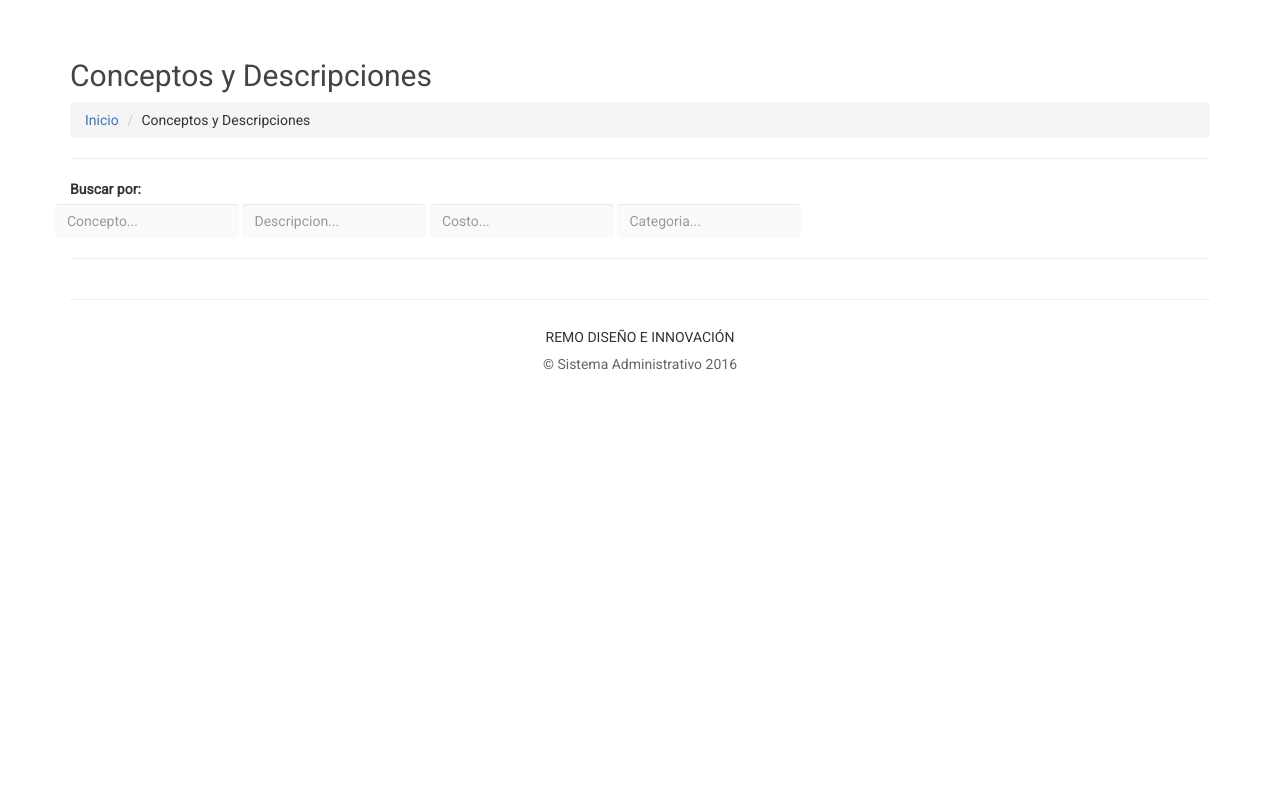
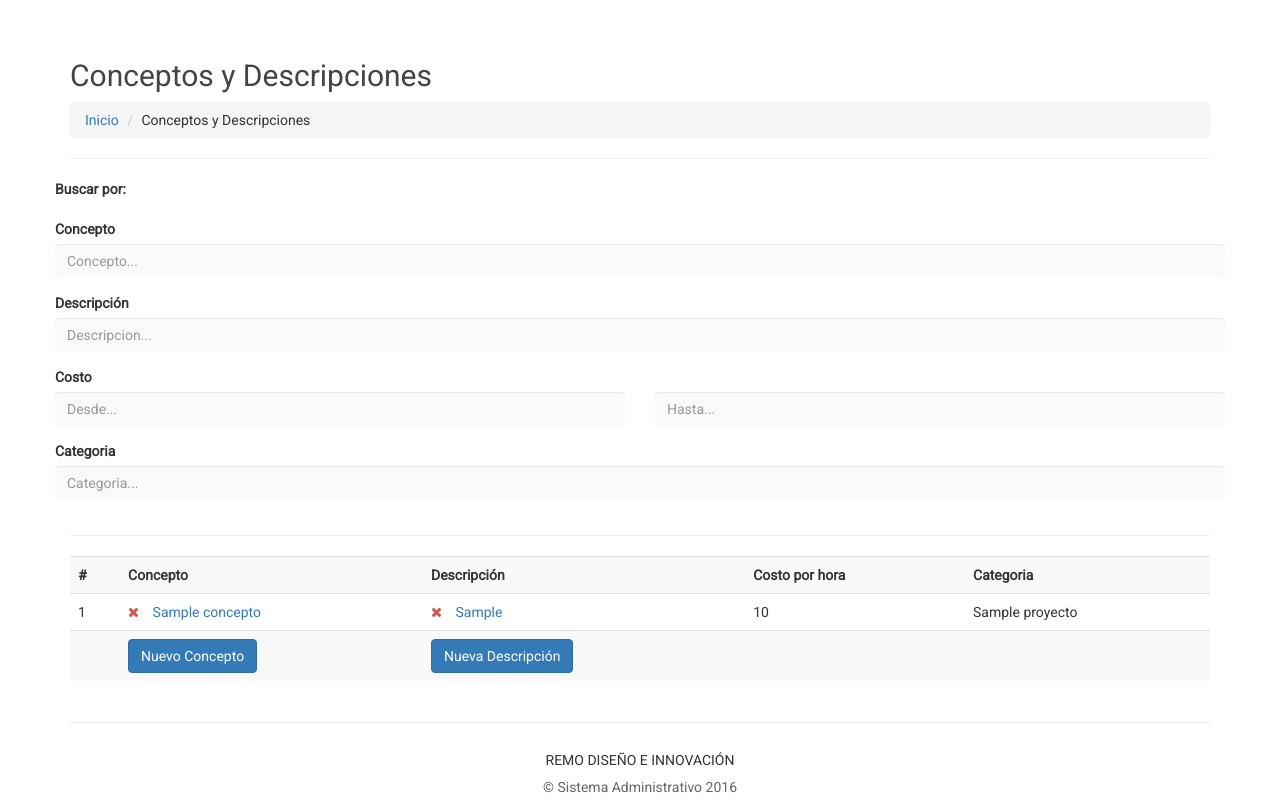
Before and after one commit to AgenciaREMO/Sistema_REMO, a CodeIgniter app: page /Sistema_REMO/conceptos/listaDescripciones in a window 1280 px wide. Shown: the part 51-859 px from the top of the page. Before the commit the page ends 421 px from the top, so only its background shows below. Run offline with CodeIgniter, Linux system fonts and the light colour scheme; tables that the repository leaves empty or names only in its code hold one stand-in row (values such as "Sample post"); data that the repository does not hold is empty; some libraries are stand-ins or nearby versions.

Commit message:
Se esta trabajando sobre la seccion de busqueda por costo, Sigue pendiente corregir la paginacion de descriciones.

```diff
--- a/application/controllers/conceptos.php
+++ b/application/controllers/conceptos.php
@@ -18,6 +18,41 @@
 			$buscar = $this->input->post("concepto");
 			$resultado = $this->concepto->obtenerConceptos();
 			$data = array('consulta' => $resultado);
+
+			$this->load->library('pagination');
+			$config['base_url'] = base_url().'/conceptos/listaDescripciones/';
+			$config['total_rows'] = $this->db->count_all('descripcion');
+			$config['per_page'] = 3;
+			$config['uri_segment'] = 3;
+			$config['num_links'] = 2;
+
+			$config['full_tag_open'] = '<ul class="pagination">';
+			$config['full_tag_close'] = '</ul>';
+			$config['first_link'] = false;
+			$config['last_link'] = false;
+			$config['first_tag_open'] = '<li>';
+			$config['first_tag_close'] = '</li>';
+			$config['prev_link'] = '&laquo';
+			$config['prev_tag_open'] = '<li class="prev">';
+			$config['prev_tag_close'] = '</li>';
+			$config['next_link'] = '&raquo';
+			$config['next_tag_open'] = '<li>';
+			$config['next_tag_close'] = '</li>';
+			$config['last_tag_open'] = '<li>';
+			$config['last_tag_close'] = '</li>';
+			$config['cur_tag_open'] = '<li class="active"><a href="#">';
+			$config['cur_tag_close'] = '</a></li>';
+			$config['num_tag_open'] = '<li>';
+			$config['num_tag_close'] = '</li>';
+
+			$this->pagination->initialize($config);
+			$data['page'] = ($this->uri->segment(3)) ? $this->uri->segment(3) : 0;
+
+			$data['lista'] = $this->concepto->obtenerPaginacion($config["per_page"], $data['page']);
+
+			$data['pagination'] = $this->pagination->create_links();
+
+
 
 			$this->load->view("conceptos/listaDescripciones", $data);
 
@@ -165,8 +200,26 @@
 			if($this->input->is_ajax_request())
 			{
 				$buscar = $this->input->post("buscar");
-				$datos = $this->concepto->mostrarResultado($buscar);
-				echo json_encode($datos, JSON_FORCE_OBJECT);
+				$tipo_bus = $this->input->post("tipo_busqueda");
+				if ($tipo_bus == "b-concepto") {
+					$datos = $this->concepto->mostrarBusquedaDescripciones($buscar, $tipo_bus);
+				}
+				else if ($tipo_bus == "b-descripcion") {
+					$datos = $this->concepto->mostrarBusquedaDescripciones($buscar, $tipo_bus);
+				}
+				else if ($tipo_bus == "b-costoinf") {
+					$datos = $this->concepto->mostrarBusquedaDescripciones($buscar, $tipo_bus);
+				}
+				else if ($tipo_bus == "b-costosup") {
+					$datos = $this->concepto->mostrarBusquedaDescripciones($buscar, $tipo_bus);
+				}
+				else if ($tipo_bus == "b-costos") {
+					$datos = $this->concepto->mostrarBusquedaDescripciones($costoinf, $costosup, $tipo_bus);
+				}
+				else if ($tipo_bus == "b-categoria") {
+					$datos = $this->concepto->mostrarBusquedaDescripciones($buscar, $tipo_bus);
+				}
+				echo json_encode($datos);
 			}
 			else
 			{
--- a/application/models/concepto.php
+++ b/application/models/concepto.php
@@ -64,14 +64,41 @@
 			$id_insertado = $this->db->insert_id();
 			return $id_insertado;
 		}
-
-		public function mostrarResultado($busqueda)
+		public function mostrarBusquedaDescripciones($busqueda, $tipo_bus, $costo1, $costo2)
 		{
-			//$this->db->like("nombre", $busqueda);
-			$resultado = $this->db->query("SELECT tipo_proyecto.nombre AS tipo, concepto.nombre AS concepto, detalles, costo, id_descripcion, concepto.id_concepto AS id_concepto FROM tipo_proyecto JOIN concepto ON tipo_proyecto.id_tipo=concepto.id_tipo JOIN descripcion ON concepto.id_concepto=descripcion.id_concepto WHERE concepto.nombre LIKE '%".$busqueda."%' ORDER BY concepto");
+			if($tipo_bus=="b-concepto")
+			{
+				$resultado = $this->db->query("SELECT tipo_proyecto.nombre AS tipo, concepto.nombre AS concepto, detalles, costo, id_descripcion, concepto.id_concepto AS id_concepto FROM tipo_proyecto JOIN concepto ON tipo_proyecto.id_tipo=concepto.id_tipo JOIN descripcion ON concepto.id_concepto=descripcion.id_concepto WHERE concepto.nombre LIKE '%".$busqueda."%' ORDER BY concepto");
+			}
+			else if($tipo_bus=="b-descripcion")
+			{
+				$resultado = $this->db->query("SELECT tipo_proyecto.nombre AS tipo, concepto.nombre AS concepto, detalles, costo, id_descripcion, concepto.id_concepto AS id_concepto FROM tipo_proyecto JOIN concepto ON tipo_proyecto.id_tipo=concepto.id_tipo JOIN descripcion ON concepto.id_concepto=descripcion.id_concepto WHERE detalles LIKE '%".$busqueda."%' ORDER BY concepto");
+			}
+			else if($tipo_bus=="b-costoinf")
+			{
+				$resultado = $this->db->query("SELECT tipo_proyecto.nombre AS tipo, concepto.nombre AS concepto, detalles, costo, id_descripcion, concepto.id_concepto AS id_concepto FROM tipo_proyecto JOIN concepto ON tipo_proyecto.id_tipo=concepto.id_tipo JOIN descripcion ON concepto.id_concepto=descripcion.id_concepto WHERE costo >= ".$busqueda." ORDER BY concepto");
+			}
+			else if($tipo_bus=="b-costosup")
+			{
+				$resultado = $this->db->query("SELECT tipo_proyecto.nombre AS tipo, concepto.nombre AS concepto, detalles, costo, id_descripcion, concepto.id_concepto AS id_concepto FROM tipo_proyecto JOIN concepto ON tipo_proyecto.id_tipo=concepto.id_tipo JOIN descripcion ON concepto.id_concepto=descripcion.id_concepto WHERE costo <= ".$busqueda." ORDER BY concepto");
+			}
+			else if($tipo_bus=="b-costos")
+			{
+				$resultado = $this->db->query("SELECT tipo_proyecto.nombre AS tipo, concepto.nombre AS concepto, detalles, costo, id_descripcion, concepto.id_concepto AS id_concepto FROM tipo_proyecto JOIN concepto ON tipo_proyecto.id_tipo=concepto.id_tipo JOIN descripcion ON concepto.id_concepto=descripcion.id_concepto WHERE costo <= ".$costo1." AND costo".$costo2." ORDER BY concepto");
+			}
+			else if($tipo_bus=="b-categoria")
+			{
+				$resultado = $this->db->query("SELECT tipo_proyecto.nombre AS tipo, concepto.nombre AS concepto, detalles, costo, id_descripcion, concepto.id_concepto AS id_concepto FROM tipo_proyecto JOIN concepto ON tipo_proyecto.id_tipo=concepto.id_tipo JOIN descripcion ON concepto.id_concepto=descripcion.id_concepto WHERE tipo_proyecto.nombre LIKE '%".$busqueda."%' ORDER BY concepto");
+			}
 
 			return $resultado->result();
 		}
+		public function obtenerPaginacion($limit, $start)
+		{
+			$query = $this->db->query("SELECT * FROM descripcion LIMIT " . $start . ", " . $limit);
+      		return $query->result();
+		}
+
 
 		//OTROS
 		public function obtenerTipos()
--- a/application/views/conceptos/listaDescripciones.php
+++ b/application/views/conceptos/listaDescripciones.php
@@ -7,7 +7,7 @@
 			  <li>Conceptos y Descripciones</li>
 			</ol>
 			<hr>
-			<form class="form-inline">
+			<form class="form-horizontal">
 				<?php
 					$concepto = array(
 						'name' => 'concepto',
@@ -21,11 +21,17 @@
 						'placeholder' => 'Descripcion...',
 						'id' => 'b-descripcion'
 					);
-					$costo = array(
-						'name' => 'costo',
+					$costoinf = array(
+						'name' => 'costoinf',
 						'class' => 'form-control',
-						'placeholder' => 'Costo...',
-						'id' => 'b-costo'
+						'placeholder' => 'Desde...',
+						'id' => 'b-costoinf'
+					);
+					$costosup = array(
+						'name' => 'costosup',
+						'class' => 'form-control',
+						'placeholder' => 'Hasta...',
+						'id' => 'b-costosup'
 					);
 					$categoria = array(
 						'name' => 'categoria',
@@ -42,25 +48,84 @@
 					</div>
 				</div>
 				<div class="row">
+					<div class="col-lg-12">
 						<div class="form-group">
+							<?= form_label('Concepto', 'concepto') ?>
 							<?= form_input($concepto) ?>
 						</div>
 						<div class="form-group">
+							<?= form_label('Descripción', 'descripcion') ?>
 							<?= form_input($descripcion) ?>
 						</div>
 						<div class="form-group">
-						<?= form_input($costo) ?>
+							<?= form_label('Costo') ?>
+							<div class="row">
+								<div class="col-lg-6">
+									<?= form_input($costoinf) ?>
+								</div>
+								<div class="col-lg-6">
+									<?= form_input($costosup) ?>
+								</div>
+							</div>
 						</div>
 						<div class="form-group">
+							<?= form_label('Categoria', 'categoria') ?>
 							<?= form_input($categoria) ?>
+						</div>
 					</div>
 				</div>
 			</form>
 			<hr>
 
-			<div id="buscar">
+			<div class="row">
+				<div class="col-lg-12" id="lista">
+					<table class="table table-striped">
+						<tr>
+							<th>#</th>
+							<th>Concepto</th>
+							<th>Descripción</th>
+							<th>Costo por hora</th>
+							<th>Categoria</th>
+						</tr>
+						<?php
+						$i = 1;
+						$concepto = null;
+						foreach ($consulta->result() as $fila)
+						{ ?>
+						<tr>
+							<?php if($concepto != $fila->id_concepto) { ?>
+							<td><?= $i ?></td>
+							<td>
+								<a class="i-borrar" href="javascript:void(0)" onclick="eliminar_Concepto('<?= $fila->id_concepto ?>')"><i class="fa fa-times"></i></a>
+								<a href="<?= base_url()?>conceptos/detallesConcepto/<?= $fila->id_concepto ?>"><?= $fila->concepto ?></a>
+							</td>
+							<?php $i++; } else{ echo "<td></td><td></td>"; } ?>
+							<td>
+								<a class="i-borrar" href="javascript:void(0)" onclick="eliminar_Descripcion('<?= $fila->id_descripcion ?>')"><i class="fa fa-times"></i></a>
+								<a href="<?= base_url()?>conceptos/detallesDescripcion/<?= $fila->id_descripcion ?>"><?= $fila->detalles ?></a>
+							</td>
+							<td><?= $fila->costo ?></td>
+							<td><?= $fila->tipo ?></td>
+						</tr>
+						<?php
+						$concepto = $fila->id_concepto;
+						} ?>
+						<tr>
+							<td></td>
+							<td><a href="<?= base_url('conceptos/conceptoNuevo') ?>" class="btn btn-primary">Nuevo Concepto</a></td>
+							<td><a href="<?= base_url('conceptos/descripcionNueva') ?>" class="btn btn-primary">Nueva Descripción</a></td>
+							<td></td>
+							<td></td>
+						</tr>
+					</table>
+				</div>
+			</div>
+			<div class="row-">
+				<div class="col-lg-12">
+					<?php  echo $pagination ?>
+				</div>
+			</div>
 
-			</div>
 
 		</div>
 	</div>
@@ -70,9 +135,48 @@
 	$(document).on("ready", inicio);
 	function inicio()
 	{
-		$("#b-concepto").keyup(function(){
-			buscar = $("#buscar").val();
-			buscar_Concepto(buscar);
+		$("#b-concepto").keyup(function()
+		{
+			busc = $("#b-concepto").val();
+			tipo_busqueda = "b-concepto";
+			buscar(busc, tipo_busqueda);
+		});
+		$("#b-descripcion").keyup(function()
+		{
+			busc = $("#b-descripcion").val();
+			tipo_busqueda = "b-descripcion";
+			buscar(busc, tipo_busqueda);
+		});
+		$("#b-costoinf").keyup(function()
+		{
+			if ($("#b-costosup").val().length < 1)
+			{
+				busc = $("#b-costoinf").val();
+				tipo_busqueda = "b-costoinf";
+				buscar(busc, tipo_busqueda);
+			}
+			else if(($("#b-costosup").val().length > 0) && ($("#b-costoinf").val().length > 0))
+			{
+				costoinf = $("#b-costoinf").val();
+				costosup = $("#b-costosup").val();
+				tipo_busqueda = "b-costos";
+				buscar(busc, tipo_busqueda, costoinf, costosup);
+			}
+		});
+		$("#b-costosup").keyup(function()
+		{
+			if ($("#b-costoinf").val().length < 1)
+			{
+				busc = $("#b-costosup").val();
+				tipo_busqueda = "b-costosup";
+				buscar(busc, tipo_busqueda);
+			}
+		});
+		$("#b-categoria").keyup(function()
+		{
+			busc = $("#b-categoria").val();
+			tipo_busqueda = "b-categoria";
+			buscar(busc, tipo_busqueda);
 		});
 	}
 	function eliminar_Concepto(id)
@@ -120,19 +224,41 @@
 			}
 		});
 	}
-	function buscar_Concepto(busqueda)
+	function buscar(busqueda, tipo_bus, costoinf, costosup)
 	{
 		$.ajax({
 			url: "<?= base_url('conceptos/mostrarBusqueda') ?>",
 			type: "POST",
-			data: {buscar:busqueda},
+			data: {buscar:busqueda, tipo_busqueda:tipo_bus, costo_inf:costoinf, costo_sup: costosup},
 			success: function(respuesta){
-				var i = 0;
-				var days = '';
-				var size = respuesta.length;
-				for (i = 0; i < size; i++){
-					document.write(respuesta[i][0]);
+				var registros = eval(respuesta);
+				var concepto = null;
+				var j = 1;
+
+				html = "";
+				html += "<table class='table table-striped'><thead><tr><th>#</th><th>Concepto</th><th>Descripción</th><th>Costo por hora</th><th>Categoria</th></tr>";
+				html += "<tbody>";
+
+				for (var i = 0; i < registros.length; i++)
+				{
+					if(concepto != registros[i]["concepto"])
+					{
+						html += "<tr><td>"+j+"</td>";
+						html += "<td><a class='i-borrar' href='javascript:void(0)' onclick='eliminar_Concepto("+registros[i]["id_concepto"]+")'><i class='fa fa-times'></i></a>"+registros[i]["concepto"]+"</td>";
+						j++;
 					}
+					else
+					{
+						html += "<td></td><td></td>";
+					}
+					html += "<td><a class='i-borrar' href='javascript:void(0)' onclick='eliminar_Descripcion("+registros[i]["id_descripcion"]+")'><i class='fa fa-times'></i></a> <a href='<?= base_url()?>conceptos/detallesDescripcion/"+registros[i]["id_descripcion"]+" ?>'>"+registros[i]["detalles"]+"</a></td>";
+					html += "</td><td>"+registros[i]["costo"]+"</td><td>"+registros[i]["tipo"]+"</td></tr>";
+					concepto = registros[i]["concepto"];
+				};
+
+				html += "<tr><td></td><td><a href='<?= base_url("conceptos/conceptoNuevo") ?>' class='btn btn-primary'>Nuevo Concepto</a></td><td><a href='<?= base_url("conceptos/descripcionNueva") ?>' class='btn btn-primary'>Nueva Descripción</a></td><td></td><td></td></tr>";
+				html += "</tbody></table>";
+				$("#lista").html(html);
 			}
 		});
 	}
@@ -171,7 +297,6 @@
 	      	</div>
 	      	<div class="modal-body form">
 	      		<form action="#" id="form" class="form-horizontal">
-	      			<input type="text" name="id_descripcion">
 					<p><strong>Categoría:</strong> <span name="categoria"></span></p>
 		          	<p><strong>Concepto:</strong> <span name="concepto"></span></p>
 		          	<p><strong>Descripción:</strong> <span name="descripcion"></span></p>
```
Lines whose indentation alone changed are shown as unchanged.
